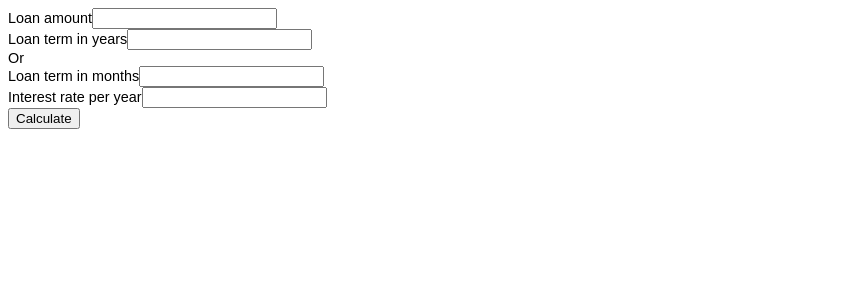
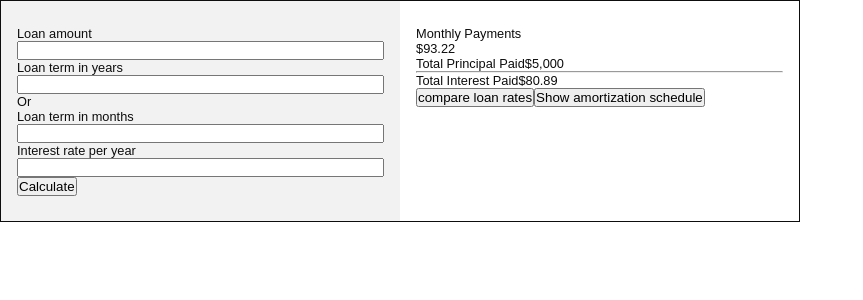
Before and after one commit to j-phillips-hub/debt-free-calculator, a React (Create React App) app: page / in a window 1280 px wide. Shown: the top 300 px of the page, without its empty margins (0-863 px from the left). Built offline with nearby package versions, Linux system fonts and the light colour scheme.

Commit message:
Major changes, See body
Font link changes in index.html, Components added to App.js, Add class names and attributes in form component, Create PaymentHistory component, Add styles to App.css and Form.css

```diff
--- a/public/index.html
+++ b/public/index.html
@@ -8,7 +8,7 @@
   <meta name="description" content="Web site created using create-react-app" />
   <link rel="preconnect" href="https://fonts.googleapis.com">
   <link rel="preconnect" href="https://fonts.gstatic.com" crossorigin>
-  <link href="https://fonts.googleapis.com/css2?family=Montserrat:wght@400;500;600;700&display=swap" rel="stylesheet">
+  <link href="https://fonts.googleapis.com/css2?family=Montserrat:wght@500;600;700&display=swap" rel="stylesheet">
   <title>React App</title>
 </head>
 
--- a/src/App.js
+++ b/src/App.js
@@ -1,10 +1,12 @@
 import './styles/App.css';
 import Form from './components/Form';
+import PaymentHistory from './components/PaymentHistory';
 
 function App() {
   return (
     <main className="App">
       <Form />
+      <PaymentHistory />
     </main>
   );
 }
--- a/src/components/Form.jsx
+++ b/src/components/Form.jsx
@@ -1,4 +1,5 @@
 import React from "react";
+import "../styles/Form.css";
 
 class Form extends React.Component {
   constructor() {
@@ -7,27 +8,29 @@ class Form extends React.Component {
 
   render() {
     return (
-      <section>
-        <form>
-          <div>
-            <label htmlFor="">Loan amount</label>
-            <input type="text" />
+      <section className="FormSection">
+        <form className="Form">
+          <div className="Input__Container">
+            <label className="Form__Label" htmlFor="loan-amount">
+              Loan amount
+            </label>
+            <input className="" type="text" />
           </div>
 
-          <div>
-            <label htmlFor="">Loan term in years</label>
+          <div className="Input__Container">
+            <label htmlFor="loan-term-years">Loan term in years</label>
             <input type="text" />
           </div>
 
           <div>Or</div>
 
-          <div>
-            <label htmlFor="">Loan term in months</label>
+          <div className="Input__Container">
+            <label htmlFor="loan-term-months">Loan term in months</label>
             <input type="text" />
           </div>
 
-          <div>
-            <label htmlFor="">Interest rate per year</label>
+          <div className="Input__Container">
+            <label htmlFor="intrest-rate">Interest rate per year</label>
             <input type="text" />
           </div>
 
--- a/src/components/PaymentHistory.jsx
+++ b/src/components/PaymentHistory.jsx
@@ -0,0 +1,40 @@
+import React from "react";
+
+class PaymentHistory extends React.Component {
+  constructor() {
+    super();
+  }
+
+  render() {
+    return (
+      <section>
+        <div>
+          <p>Monthly Payments</p>
+          <div>
+            <span>$</span>
+            <span>93.22</span>
+          </div>
+        </div>
+
+        <div>
+          <p>
+            <span>Total Principal Paid</span>
+            <span>$5,000</span>
+          </p>
+          <hr />
+          <p>
+            <span> Total Interest Paid</span>
+            <span>$80.89</span>
+          </p>
+        </div>
+
+        <div>
+          <button>compare loan rates</button>
+          <button>Show amortization schedule</button>
+        </div>
+      </section>
+    );
+  }
+}
+
+export default PaymentHistory;
--- a/src/styles/App.css
+++ b/src/styles/App.css
@@ -1,5 +1,38 @@
+:root {
+  /* Primary */
+  --clr-orangish-yellow: hsl(39, 85%, 67%);
+  --clr-medium-blue: hsl(231, 89%, 54%);
+  /* Neutral */
+  --clr-white: hsl(0, 0%, 100%);
+  --clr-text: hsl(0, 0%, 5%);
+  --clr-light-grey: hsl(0, 0%, 95%);
+}
+
+*,
+*::before,
+*::after {
+  box-sizing: border-box;
+  padding: 0;
+  margin: 0;
+}
+
+section {
+  padding: 1.5625rem 1rem;
+}
+
 .App {
+  color: var(--clr-text);
+  display: grid;
+  grid-template-columns: 1fr 1fr;
   font-family: "Outfit", sans-serif;
-  font-size: 0.9rem;
-  font-weight: 400;
+  font-size: 0.8rem;
+  font-weight: 500;
+  border: 1px solid var(--clr-text);
+  max-width: 800px;
+  max-height: 800px;
 }
+
+.Input__Container {
+  display: flex;
+  flex-direction: column;
+}
--- /dev/null
+++ b/src/styles/Form.css
@@ -0,0 +1,3 @@
+.FormSection {
+  background-color: var(--clr-light-grey);
+}
```
